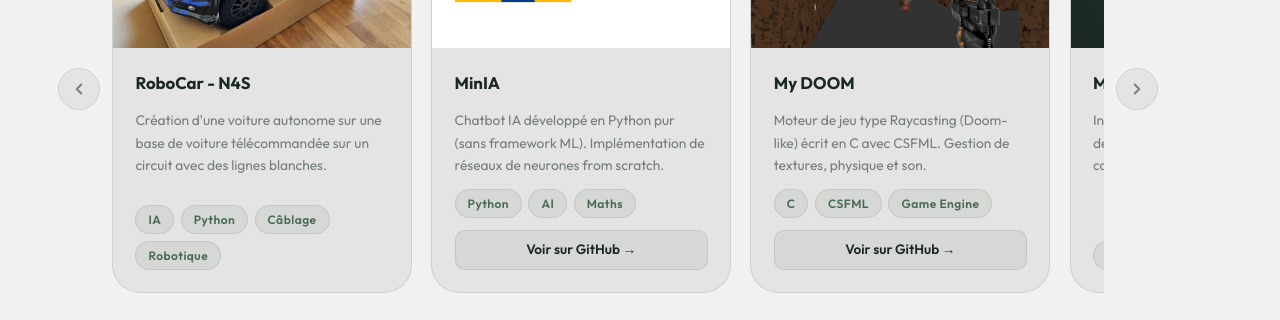
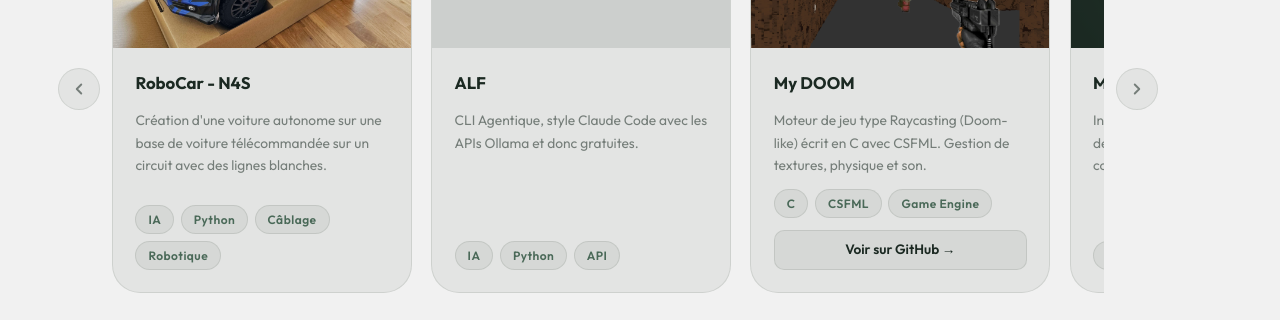
Before and after one commit to EtienneP-26/MonPortfolio, a React (Vite) app: page / in a window 1280 px wide. Shown: the part 5572-5892 px from the top of the page. Built offline with nearby package versions, Linux system fonts and the light colour scheme.

Commit message:
feat: added the project ALF

```diff
--- a/src/data/portfolio.js
+++ b/src/data/portfolio.js
@@ -237,11 +237,11 @@ export const projectsData = [
     repo: null,
   },
   {
-    title: 'MinIA',
-    image: imgMinIA,
-    description: "Chatbot IA développé en Python pur (sans framework ML). Implémentation de réseaux de neurones from scratch.",
-    tags: ['Python', 'AI', 'Maths'],
-    repo: 'https://github.com/EtienneP-26/MinIA',
+    title: 'ALF',
+    image: null,
+    description: "CLI Agentique, style Claude Code avec les APIs Ollama et donc gratuites.",
+    tags: ['IA', 'Python', 'API'],
+    repo: null,
   },
   {
     title: 'My DOOM',
@@ -256,6 +256,13 @@ export const projectsData = [
     description: "Interface moderne React/Vite avec design 'Bento Grid'. Vitrine de mes compétences et projets.",
     tags: ['React', 'CSS3', 'Vite'],
     repo: null,
+  },
+  {
+    title: 'MinIA - En Attente',
+    image: imgMinIA,
+    description: "Chatbot IA développé en Python pur (sans framework ML). Implémentation de réseaux de neurones from scratch.",
+    tags: ['Python', 'AI', 'Maths'],
+    repo: 'https://github.com/EtienneP-26/MinIA',
   },
   {
     title: 'MySH',
```
